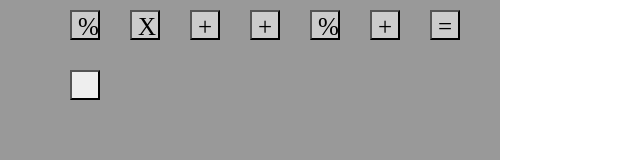
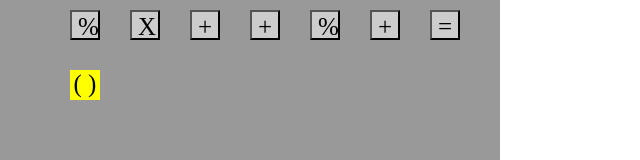
Before and after one commit to eoincondron/numbble, a React (Create React App) app: page / in a window 1280 px wide. Shown: the part 340-500 px from the top of the page, without its empty margins (0-640 px from the left). Built offline with nearby package versions, Linux system fonts and the light colour scheme.

Commit message:
Sort out bracket tiles

```diff
--- a/src/App.js
+++ b/src/App.js
@@ -75,7 +75,7 @@ function OpTile(props) {
 function BracketTile(props) {
     return (
         <div className='bracket_tile block' style={props.style} onClick={props.onClick}>
-            '( )'
+            ( )
         </div>
     );
 }
@@ -195,18 +195,17 @@ class Board extends Component {
     }
 
     handleNumClick(i) {
-        let bstate = this.state.bracket_state;
+        let bracket_state = this.state.bracket_state;
         let assgn = this.bracket_assignments.slice();
         assgn[i] = this.state.bracket_state;
-        if (bstate === 1) {
-            bstate = 2;
-        } else if (bstate === 2) {
-            bstate = 0;
+        if (bracket_state === 1) {
+            bracket_state = 2;
+        } else if (bracket_state === 2) {
+            bracket_state = 0;
         }
-        this.setState({bracket_assignments: assgn, bracket_state: bstate})
-        log(bstate)
+        this.setState({bracket_assignments: assgn, bracket_state: bracket_state})
+        log(bracket_state)
     }
-
 
     // BRACKETS TILES
     renderBracketTile(i) {
@@ -217,7 +216,7 @@ class Board extends Component {
             top = top - 10;  // make it stand out
         }
 
-        return (<OpTile
+        return (<BracketTile
                 style={{
                     top: top + 'px',
                     left: left + 'px',
@@ -231,13 +230,13 @@ class Board extends Component {
 
     //
     handleBracketClick() {
-        let bstate = this.state.bracket_state;
-        if (bstate === 0) {
-            bstate = 1;
+        let bracket_state = this.state.bracket_state;
+        if (bracket_state === 0) {
+            bracket_state = 1;
         } else {
-            bstate = 0;
+            bracket_state = 0;
         }
-        this.setState({bracket_state: bstate})
+        this.setState({bracket_state: bracket_state})
     }
 
     // OP TILES
```
